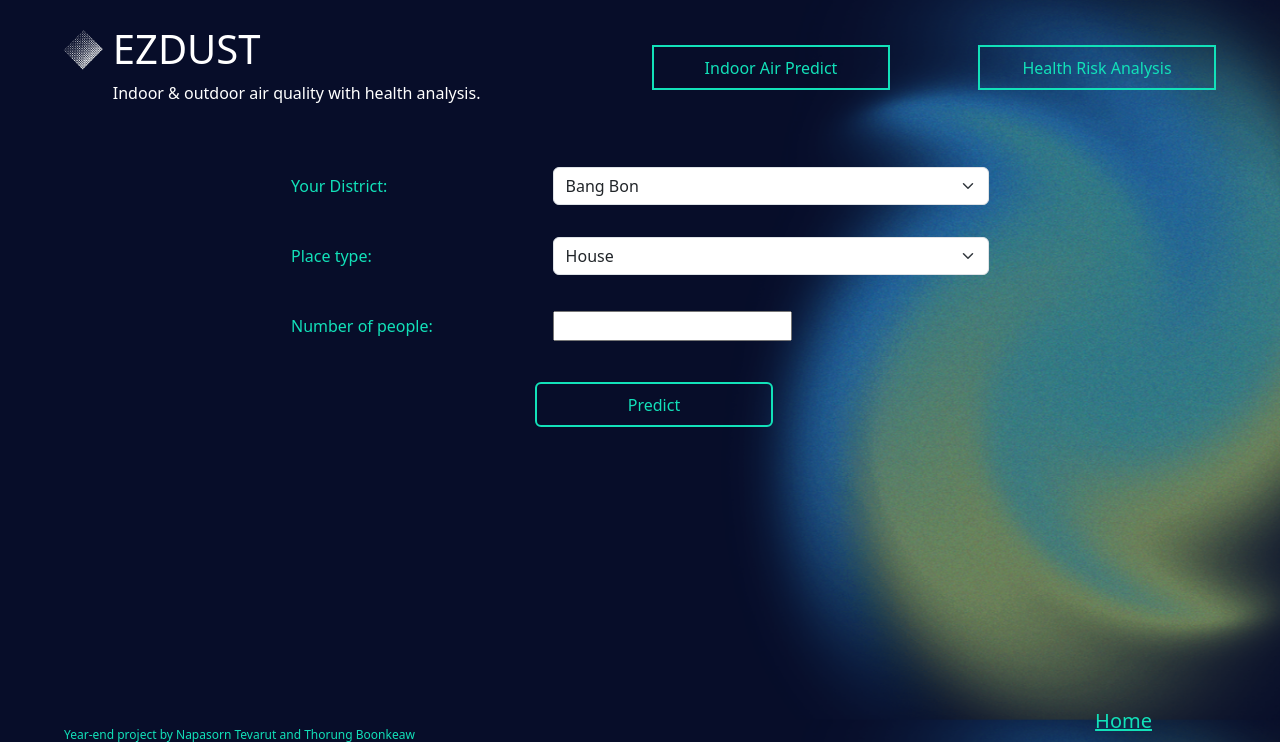
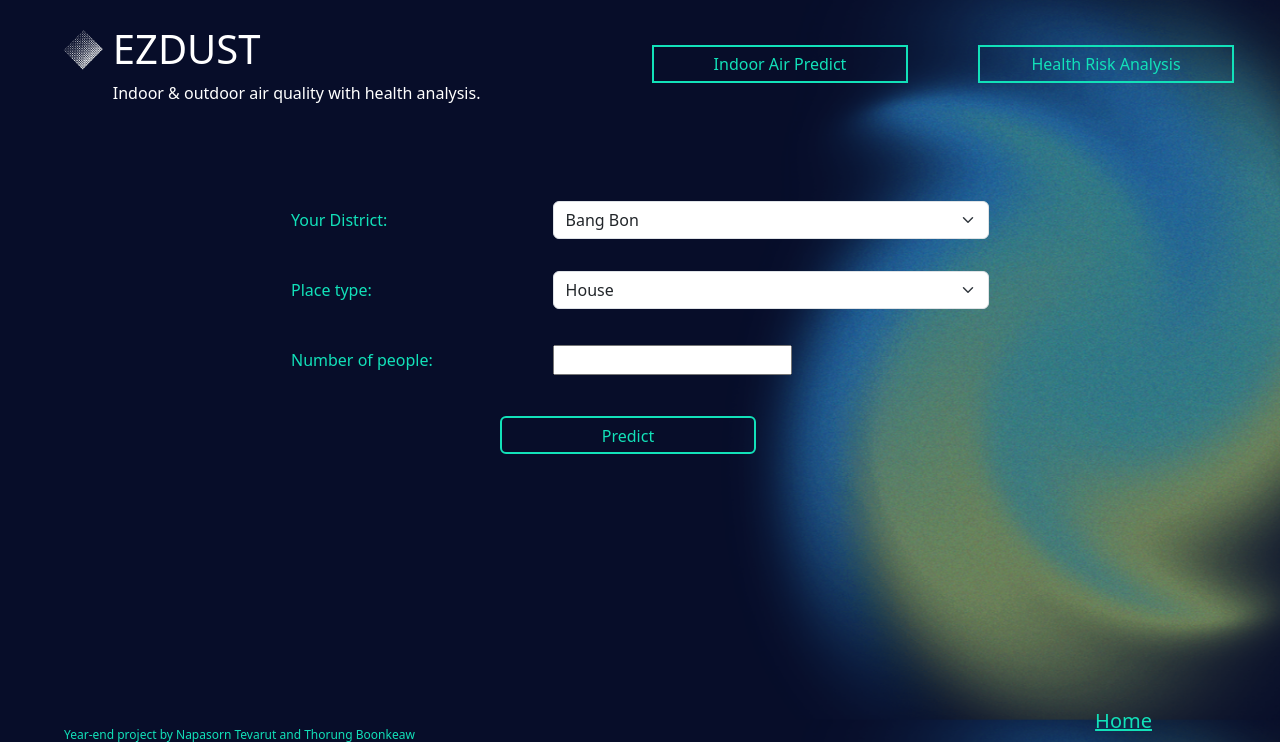
Before and after one commit to tnnpp/Ezdust, a Django app: page /home/predict in a window 1280 px wide. Shown: the top 742 px of the page. Run offline with Django 4.2, Linux system fonts and the light colour scheme.

Commit message:
edit some space of items

```diff
--- a/ezdust/dust/static/dust/predict.css
+++ b/ezdust/dust/static/dust/predict.css
@@ -6,7 +6,7 @@ tr {
   height: 70px;
 }
 .form{
-    margin-top: 30px;
+    margin-top: 5vw;
     color: #12E1B9;
     display: flex;
     flex-direction: column;
@@ -14,12 +14,12 @@ tr {
     align-items: center;
 }
 .form .btn{
-    width: 238px;
-    height: 45px;
+    width: 20vw;
+    height: 3vw;
     border: 2px solid #12E1B9;
     color: #12E1B9;
     background-color: transparent;
-    margin-left: 35%;
+    margin-left: 30%;
 }
 .form .btn:hover {
     background-color: rgba(255, 255, 255, 0.2);
--- a/ezdust/dust/static/dust/style.css
+++ b/ezdust/dust/static/dust/style.css
@@ -23,8 +23,8 @@
     margin-top: 45px;
 }
 .link input{
-    width: 238px;
-    height: 45px;
+    width: 20vw;
+    height: 3vw;
     border: 2px solid #12E1B9;
     display: flex;
     justify-content: center;
```
